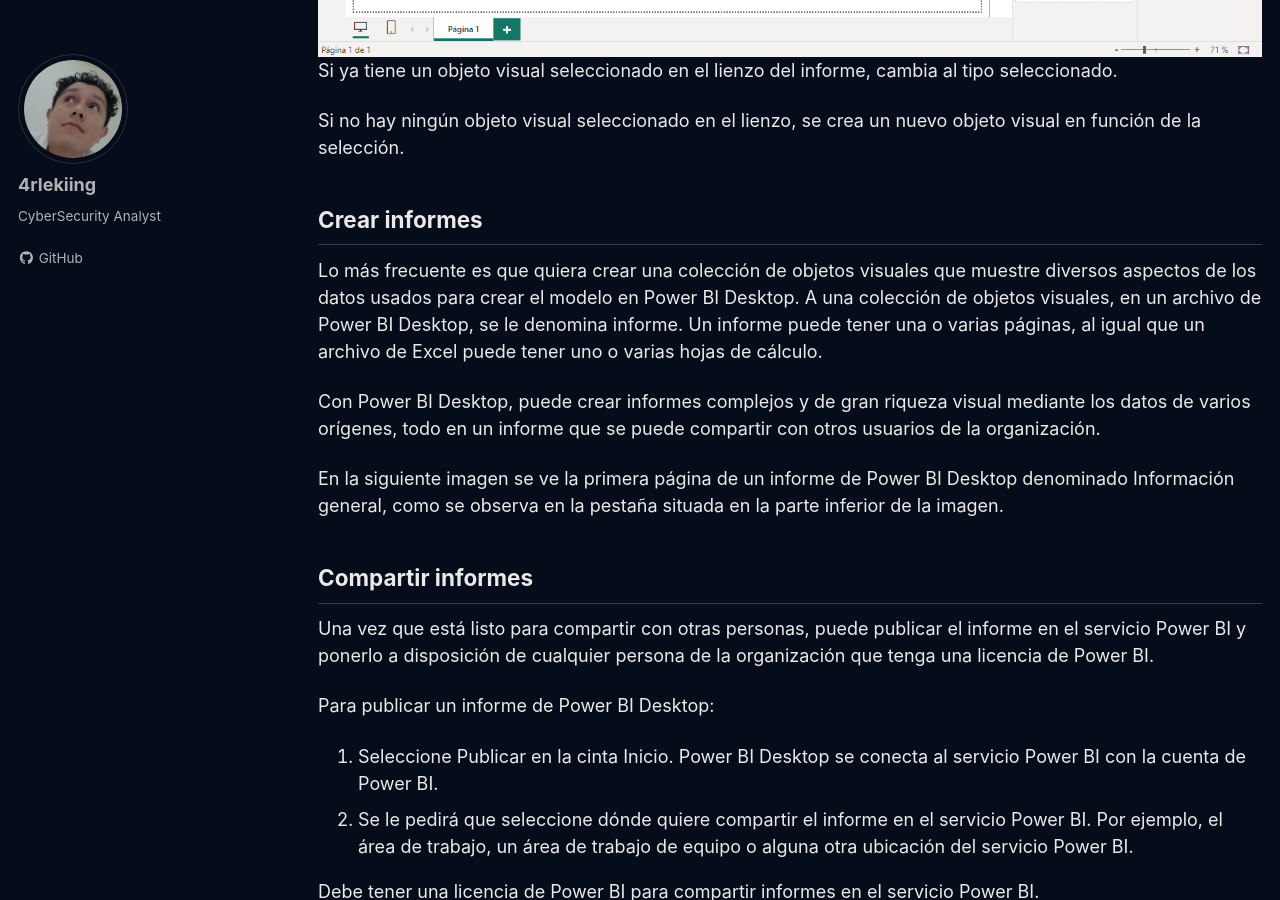
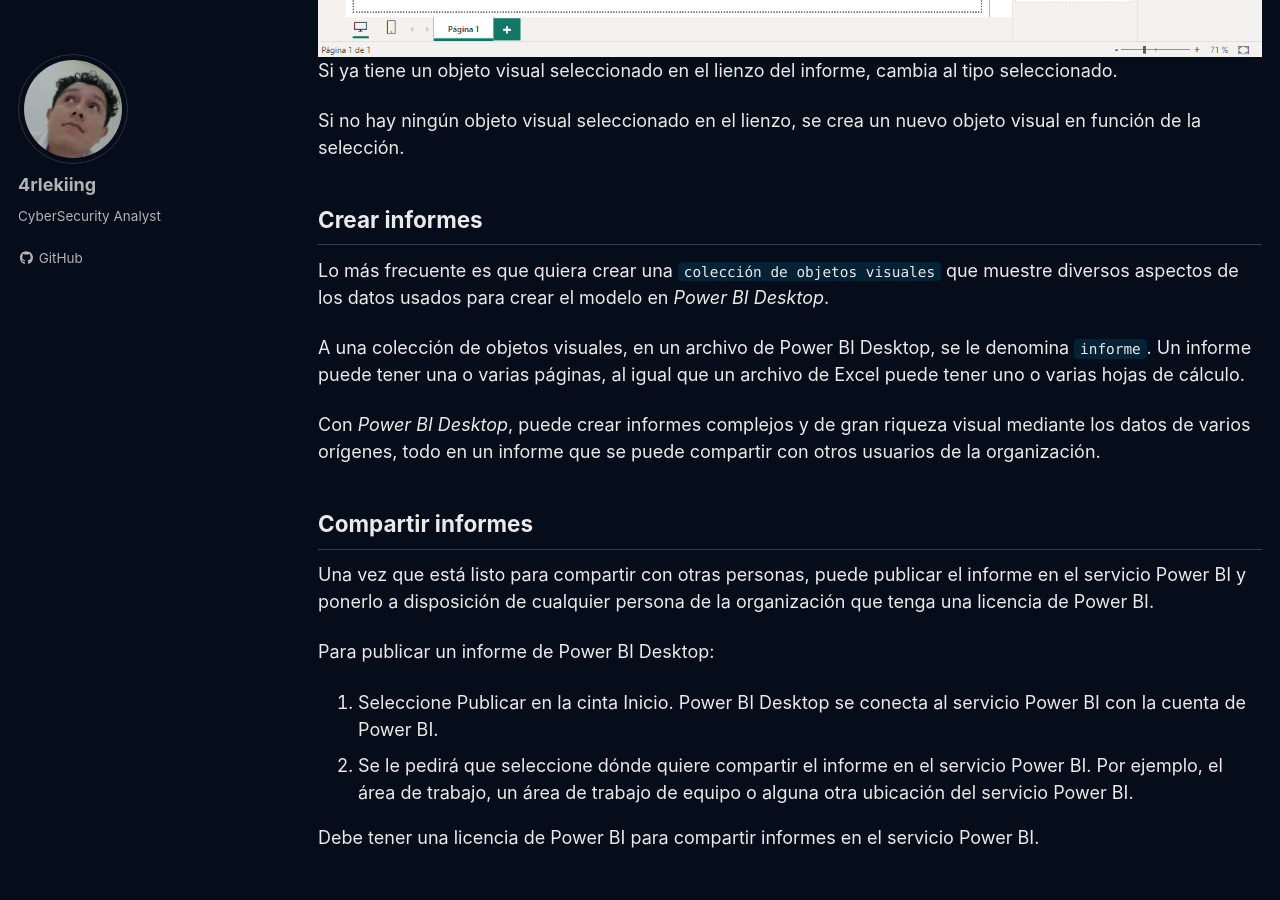
Before and after one commit to 4rleking/powerbi.github.io, a Jekyll site: the page built from _posts/2023-08-02-Power_BI_Desktop.md, in a window 1280 px wide and 900 px high, scrolled down 6430 px. Built offline with Jekyll 4.4.1, drawn with Linux system fonts in a browser that asks for light colours; cached includes are drawn as plain includes; a script that is not in the unit is left out.

Commit message:
Update 2023-08-02-Power_BI_Desktop.md

```diff
--- a/_posts/2023-08-02-Power_BI_Desktop.md
+++ b/_posts/2023-08-02-Power_BI_Desktop.md
@@ -117,11 +117,11 @@
 
 ## Crear informes
 
-Lo más frecuente es que quiera crear una colección de objetos visuales que muestre diversos aspectos de los datos usados para crear el modelo en Power BI Desktop. A una colección de objetos visuales, en un archivo de Power BI Desktop, se le denomina informe. Un informe puede tener una o varias páginas, al igual que un archivo de Excel puede tener uno o varias hojas de cálculo.
+Lo más frecuente es que quiera crear una `colección de objetos visuales` que muestre diversos aspectos de los datos usados para crear el modelo en *Power BI Desktop*.
 
-Con Power BI Desktop, puede crear informes complejos y de gran riqueza visual mediante los datos de varios orígenes, todo en un informe que se puede compartir con otros usuarios de la organización.
+A una colección de objetos visuales, en un archivo de Power BI Desktop, se le denomina `informe`. Un informe puede tener una o varias páginas, al igual que un archivo de Excel puede tener uno o varias hojas de cálculo.
 
-En la siguiente imagen se ve la primera página de un informe de Power BI Desktop denominado Información general, como se observa en la pestaña situada en la parte inferior de la imagen.
+Con *Power BI Desktop*, puede crear informes complejos y de gran riqueza visual mediante los datos de varios orígenes, todo en un informe que se puede compartir con otros usuarios de la organización.
 
 ## Compartir informes
 
```
